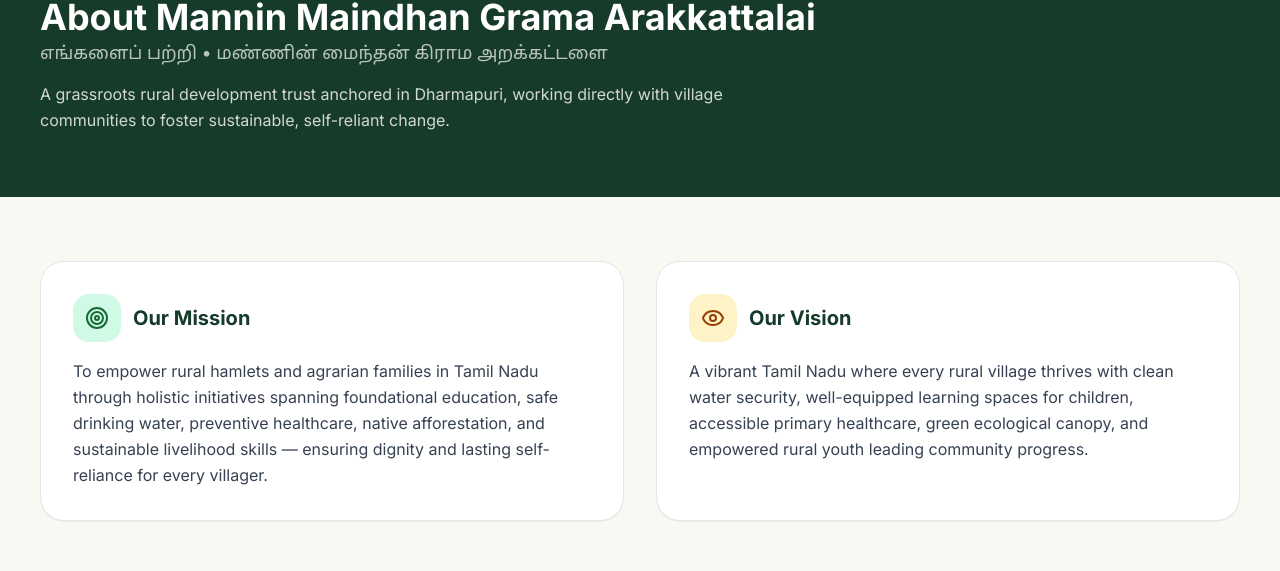
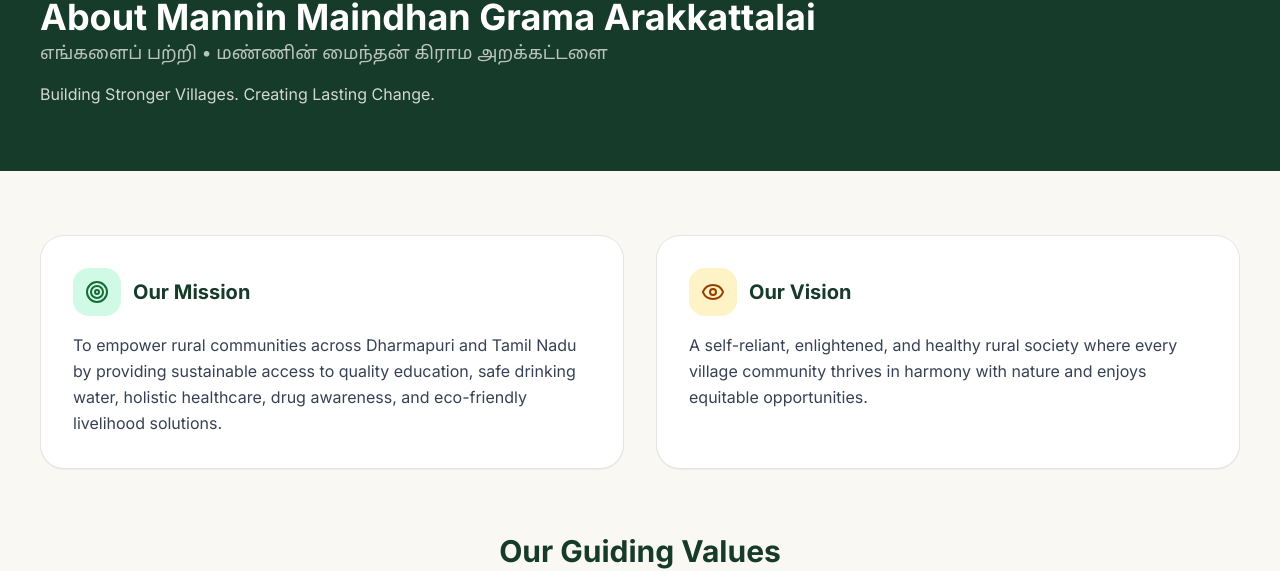
Before and after one commit to Nr-143/trust-demo, a React (Vite) app: page /about in a window 1280 px wide. Shown: the part 216-787 px from the top of the page. Built offline with nearby package versions, Linux system fonts and the light colour scheme; no server answers.

Commit message:
router issue fixed

```diff
--- a/src/pages/admin/AdminContent.jsx
+++ b/src/pages/admin/AdminContent.jsx
@@ -1,4 +1,4 @@
-import { useState } from 'react';
+import { useState, useEffect } from 'react';
 import { useForm } from 'react-hook-form';
 import { useSite, useSiteDispatch } from '../../context/SiteContext';
 import { useToast } from '../../context/ToastContext';
@@ -64,6 +64,37 @@ export default function AdminContent() {
         'Mannin Maindhan Grama Arakkattalai. All rights reserved. Registered Charitable Trust.',
     },
   });
+
+  // Keep form in sync when fresh siteInfo arrives from Supabase
+  useEffect(() => {
+    if (siteInfo && !isDirty) {
+      reset({
+        name: siteInfo.name || '',
+        nameTamil: siteInfo.nameTamil || '',
+        shortName: siteInfo.shortName || '',
+        tagline: siteInfo.tagline || '',
+        taglineTamil: siteInfo.taglineTamil || '',
+        heroHeading: siteInfo.heroHeading || '',
+        heroSubheading: siteInfo.heroSubheading || '',
+        primaryCtaText: siteInfo.primaryCtaText || 'Support Our Mission',
+        secondaryCtaText: siteInfo.secondaryCtaText || 'Become a Volunteer',
+        missionStatement: siteInfo.missionStatement || '',
+        visionStatement: siteInfo.visionStatement || '',
+        announcementBanner: siteInfo.announcementBanner || '',
+        announcementActive: siteInfo.announcementActive ?? true,
+        email: siteInfo.email || '',
+        phone: siteInfo.phone || '',
+        whatsappNumber: siteInfo.whatsappNumber || '',
+        address: siteInfo.address || '',
+        district: siteInfo.district || '',
+        state: siteInfo.state || '',
+        pincode: siteInfo.pincode || '',
+        founded: siteInfo.founded || '',
+        footerAboutText: siteInfo.footerAboutText || '',
+        footerCopyright: siteInfo.footerCopyright || '',
+      });
+    }
+  }, [siteInfo, reset, isDirty]);
 
   const onSubmit = async (formData) => {
     try {
--- a/src/pages/public/AboutPage.jsx
+++ b/src/pages/public/AboutPage.jsx
@@ -3,14 +3,14 @@ import { useSite } from '../../context/SiteContext';
 import { Heart, Target, Eye, Users, MapPin, Phone, Mail, ShieldCheck } from 'lucide-react';
 
 export default function AboutPage() {
-  const { siteInfo } = useSite();
+  const { siteInfo, isLoading } = useSite();
 
   return (
     <>
       <PageHeader
-        title="About Mannin Maindhan Grama Arakkattalai"
-        titleTamil="எங்களைப் பற்றி • மண்ணின் மைந்தன் கிராம அறக்கட்டளை"
-        description="A grassroots rural development trust anchored in Dharmapuri, working directly with village communities to foster sustainable, self-reliant change."
+        title={siteInfo.name ? `About ${siteInfo.name}` : "About Mannin Maindhan Grama Arakkattalai"}
+        titleTamil={siteInfo.nameTamil ? `எங்களைப் பற்றி • ${siteInfo.nameTamil}` : "எங்களைப் பற்றி • மண்ணின் மைந்தன் கிராம அறக்கட்டளை"}
+        description={siteInfo.tagline || "A grassroots rural development trust anchored in Dharmapuri, working directly with village communities to foster sustainable, self-reliant change."}
       />
 
       <div className="site-container py-12 sm:py-16">
@@ -24,11 +24,19 @@ export default function AboutPage() {
               </div>
               <h2 className="text-xl font-bold text-[#173B2A]">Our Mission</h2>
             </div>
-            <p className="text-sm sm:text-base text-gray-700 leading-relaxed">
-              To empower rural hamlets and agrarian families in Tamil Nadu through holistic initiatives
-              spanning foundational education, safe drinking water, preventive healthcare, native afforestation,
-              and sustainable livelihood skills — ensuring dignity and lasting self-reliance for every villager.
-            </p>
+            {isLoading ? (
+              <div className="space-y-2 animate-pulse py-2">
+                <div className="h-4 bg-stone-200 rounded w-full"></div>
+                <div className="h-4 bg-stone-200 rounded w-5/6"></div>
+                <div className="h-4 bg-stone-200 rounded w-4/6"></div>
+              </div>
+            ) : (
+              <p className="text-sm sm:text-base text-gray-700 leading-relaxed whitespace-pre-line">
+                {siteInfo.missionStatement || (
+                  <span className="text-stone-400 italic">No mission statement provided.</span>
+                )}
+              </p>
+            )}
           </div>
 
           <div className="bg-white border border-stone-200 rounded-3xl p-6 sm:p-8 shadow-2xs">
@@ -38,11 +46,19 @@ export default function AboutPage() {
               </div>
               <h2 className="text-xl font-bold text-[#173B2A]">Our Vision</h2>
             </div>
-            <p className="text-sm sm:text-base text-gray-700 leading-relaxed">
-              A vibrant Tamil Nadu where every rural village thrives with clean water security, well-equipped
-              learning spaces for children, accessible primary healthcare, green ecological canopy, and
-              empowered rural youth leading community progress.
-            </p>
+            {isLoading ? (
+              <div className="space-y-2 animate-pulse py-2">
+                <div className="h-4 bg-stone-200 rounded w-full"></div>
+                <div className="h-4 bg-stone-200 rounded w-5/6"></div>
+                <div className="h-4 bg-stone-200 rounded w-4/6"></div>
+              </div>
+            ) : (
+              <p className="text-sm sm:text-base text-gray-700 leading-relaxed whitespace-pre-line">
+                {siteInfo.visionStatement || (
+                  <span className="text-stone-400 italic">No vision statement provided.</span>
+                )}
+              </p>
+            )}
           </div>
         </div>
 
--- a/src/services/supabaseService.js
+++ b/src/services/supabaseService.js
@@ -11,6 +11,11 @@ import { initialData } from '../data/initialData';
 // Helper to normalize Supabase errors
 function handleDbError(operation, error) {
   console.error(`[Supabase Error in ${operation}]:`, error);
+  if (error?.code === 'PGRST205' || error?.message?.includes('schema cache')) {
+    throw new Error(
+      `Database table not found. Please run the 'supabase/schema.sql' script in your Supabase SQL Editor to initialize the tables.`
+    );
+  }
   throw new Error(error.message || `Database operation failed during ${operation}.`);
 }
 
```
Also changed, not shown: vercel.json (added).
